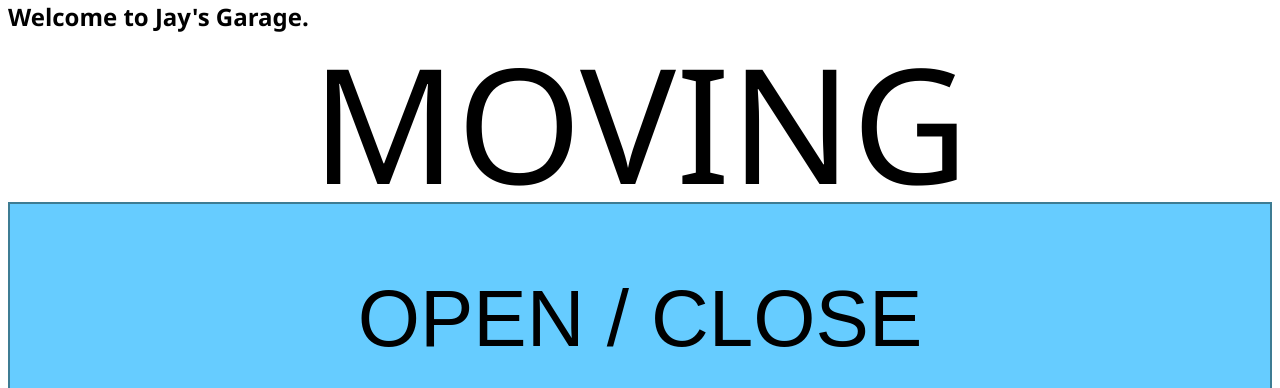
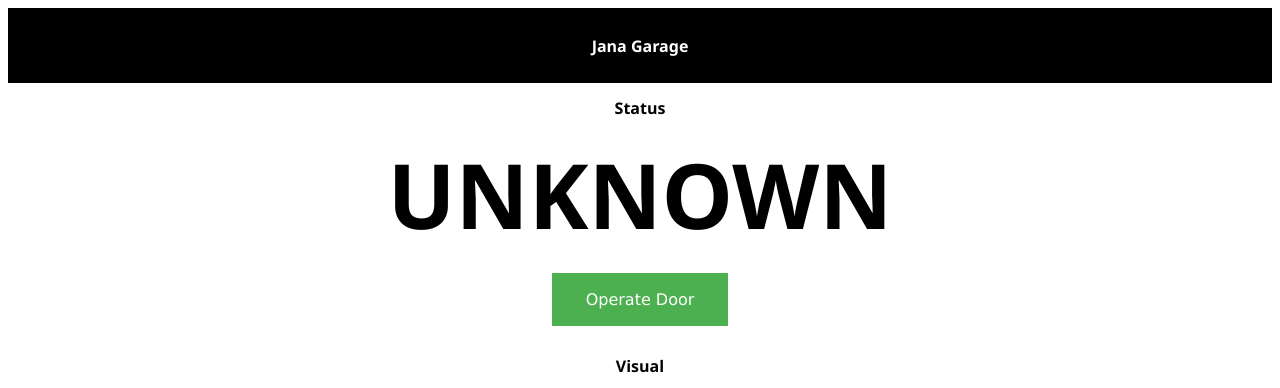
Before and after one commit to JayJanarthanan/RPI-GARAGE, a PHP site: page / in a window 1280 px wide. Shown: the top 388 px of the page. Run offline with PHP 8.4, Linux system fonts and the light colour scheme.

Commit message:
initial files

```diff
--- a/var/www/data.php
+++ /dev/null
@@ -1,26 +0,0 @@
-<?php
-$output = exec("sudo python /home/pi/usonic.py");
-
-$status;
-//If the door is more than 50cm, then there is no door up, so must be closed
-if($output > 50)
-{
-$status = "CLOSED";
-}
-// for some reason the door fluctuates between these values when moving
-elseif ($output < 15)
-{
-$status = "MOVING";
-}
-// The garage is definetely open when it is between 16 and 20cm open
-elseif( $output < 20)
-{
-$status = "OPEN";
-}
-else
-{
-$status = "UNKNOWN";
-}
-
-echo '<div id="status" class="status">' . $status .  '</div>';
-?>
--- /dev/null
+++ b/var/www/index.html
@@ -0,0 +1,36 @@
+<!DOCTYPE html>
+<html>
+	<head>
+	<link rel="stylesheet" type="text/css" href="style.css">
+	</head>
+
+	<body>
+		<div class="container">
+			<header>
+			   <h1>Jana Garage</h1>
+			</header>
+			<section>
+				<h1>Status</h1>
+
+				<h2 id='status'>UNKNOWN</h2>
+
+				<form method="post">
+					<button name="OPEN"> Operate Door </button>
+				</form>
+
+				<h2>Visual</h2>
+				<iframe id="photoFrame" class="imageHolder" src="http://192.168.1.20/cam/cam_pic.php"></iframe>
+
+			</section>
+
+			<section>
+				<h1> Other Details </h1>
+				<p> Temperature </p>
+				<p> Time </p>
+				<p> Sensor Range </p>
+			</section>
+
+			<footer>Last updated 14 April 2017.</footer>
+		</div>
+	</body>
+</html>
--- a/var/www/index.php
+++ /dev/null
@@ -1,54 +0,0 @@
-<!-- Can be found as /var/www/index.php -->
-<head>
-<meta charset="UTF-8"/>
-<title>Garage Operator</title>
-<link rel="stylesheet" type="text/css" href="style.css"/>
-<!--  <link rel="icon" type="image/png" href="/favicon.ico" /> -->
-<script src="http://code.jquery.com/jquery-latest.min.js" type="text/javascript"></script>
-
-<script>
-
-var timeout = setInterval(reloadInfo, 5000);
-function reloadInfo () {
- $('#mainStatus').load('data.php');
- $('#stats').load('stats.php');
-}
-</script>
-
-</head>
-
-
-<?php
-if (isset($_POST['OPEN']))
-{
-exec("sudo python /home/pi/door.py");
-}
-?>
-
-<h1 class="h1"> Welcome to Jay's Garage. </h1>
-
-<div  id='mainStatus'>
-
-<?php include 'data.php';?>
-
-</div>
-
-
-<form method="post">
-	<button class="button" name="OPEN">OPEN / CLOSE</button>
-</form>
-
-
-<div  id='stats'>
-<?php include 'stats.php';?>
-</div>
-
-</p>
-<p>Build 1.17. RPi-Garage last updated 1:44pm 28/02/2016. </p>
-
-</div>
-
-
-
-
-</html>
--- a/var/www/stats.php
+++ /dev/null
@@ -1,8 +0,0 @@
-<?php
-
-//echo "Distance is " . $output;
-//echo "<br>";
-$temp = exec("sudo python /home/pi/tempresult.py");
-echo "Temperature is " . $temp . " C";
-
-?>
--- a/var/www/style.css
+++ b/var/www/style.css
@@ -1,39 +1,79 @@
+h1, h2, h3, p {
 
-.button {
-font-size:500%;
-font-family: Segoe UI
-    display: block;
-    height: 30%;
-    width: 100%;
-    background: #66CCFF;
-    border: 2px solid rgba(33, 68, 72, 0.59);
+  font-family: Segoe,Segoe UI,Optima,Arial,sans-serif;
 }
 
-.h1 {
-font-family: Segoe UI;
-font-size: 24px;
-font-style: normal;
-font-variant: normal;
-line-height: 17.6px;
+.btn {
+  background: #3498db;
+  background-image: -webkit-linear-gradient(top, #3498db, #2980b9);
+  background-image: -moz-linear-gradient(top, #3498db, #2980b9);
+  background-image: -ms-linear-gradient(top, #3498db, #2980b9);
+  background-image: -o-linear-gradient(top, #3498db, #2980b9);
+  background-image: linear-gradient(to bottom, #3498db, #2980b9);
+  -webkit-border-radius: 9;
+  -moz-border-radius: 9;
+  border-radius: 9px;
+  font-family: Arial;
+  color: #ffffff;
+  font-size: 38px;
+  padding: 20px 20px 20px 20px;
+  text-decoration: none;
+}
+
+.btn:hover {
+  background: #3cb0fd;
+  text-decoration: none;
+}
+
+* {
+ font-size: 100%;
+ font-family: Verdana;
+}
+
+.container {
+
+	 text-align: center;
+}
+
+header, footer {
+    padding: 1em;
+    color: white;
+    background-color: black;
+    clear: left;
+    text-align: center;
+}
+
+button {
+    background-color: #4CAF50; /* Green */
+    border: 2px solid #4CAF50;
+    color: white;
+    padding: 15px 32px;
+    text-align: center;
+    text-decoration: none;
+    display: inline-block;
+    font-size: 16px;
+	margin: 16px;
+}
+
+button:hover {
+    background-color: white; /* Green */
+	border: 2px solid #4CAF50;
+    color: #4CAF50;
+}
+
+
+#status {
+	font-size: 90px;
+	padding: 1px;
+	margin: 1px;
 
 }
 
-.status {
-font-family: Segoe UI;
-font-size: 1000%;
-font-style: normal;
-font-variant: normal;
-line-height: 100%;
-text-align: center;
+
+.imageHolder {
+	max-width: 520px;
+	max-height: 320px;
+	width: 100%;
+	height: 320px;
 
 }
-
-.body {
-font-family: Segoe UI;
-font-size: 16px;
-font-style: normal;
-font-variant: normal;
-font-weight: 100;
-line-height: 17.6px;
-
-}
```
Also changed, not shown: 3 other files.
